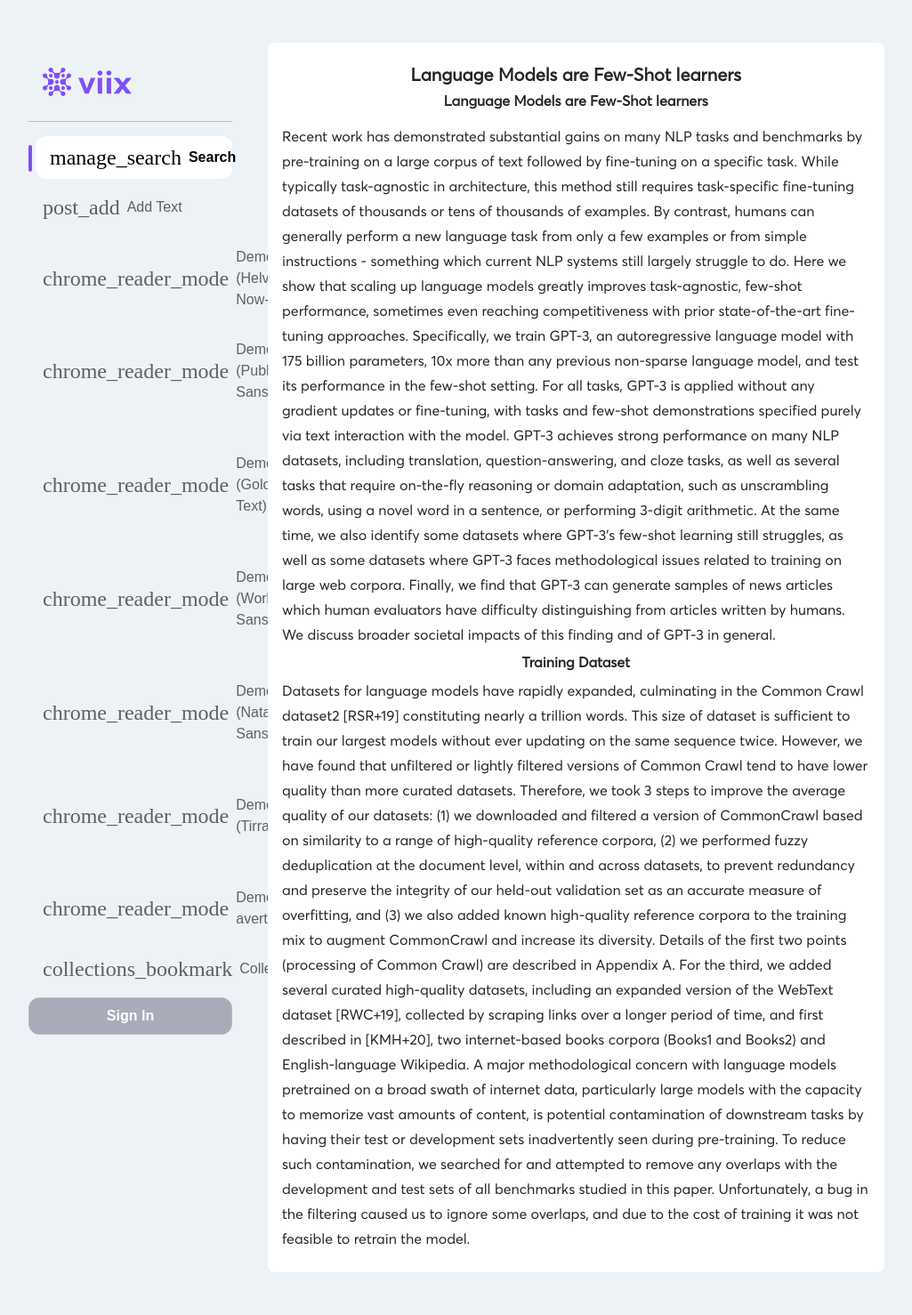
After one commit to diixo/viix-ai, a Django app: page /demo-a in a window 1280 px wide. The commit adds this page. Shown: the whole page at 89% size, without its empty margins (66-1091 px from the left). Run offline with Django 5.2, Linux system fonts and the light colour scheme; some libraries are stand-ins or nearby versions; some web fonts are replaced.

Commit message:
Added demo-a.html: initial commit for averta.

```diff
--- a/core/app_main/templates/app_main/base.html
+++ b/core/app_main/templates/app_main/base.html
@@ -167,6 +167,12 @@
                                         Demo-12 (Tirra)
                                     </a>
                                 </li>
+                                <li class="nav-item pb-2">
+                                    <a href="{% url 'app_main:demo-a' %}" class="nav-link">
+                                        <span class="material-icons">chrome_reader_mode</span>
+                                        Demo-averta
+                                    </a>
+                                </li>
 
                                 <li class="nav-item pb-2">
                                     <a href="{% url 'app_main:demo-fonts' %}" class="nav-link">
--- /dev/null
+++ b/core/app_main/templates/app_main/demo-a.html
@@ -0,0 +1,53 @@
+
+{% extends "app_main/base.html" %}
+
+{% block meta %}
+<title>Demo fonts</title>
+<meta property="og:title" content="Scheduler">
+<meta name="description" content="Scheduler">
+<meta property="og:description" content="Scheduler">
+{% endblock %}
+
+{% block content %}
+
+<div class="col-md-10 col-12 demo-averta bg-white px-3 py-4 rounded-3">
+
+<h5 class="fw-bold text-center" style="font-family: 'Averta';">Language Models are Few-Shot learners</h5>
+
+<h6 class="fw-bold mb-3 text-center" style="font-family: 'Averta';">Language Models are Few-Shot learners</h6>
+
+
+Recent work has demonstrated substantial gains on many NLP tasks and benchmarks by pre-training on a large corpus of text followed by fine-tuning on a specific task.
+While typically task-agnostic in architecture, this method still requires task-specific fine-tuning datasets of thousands or tens of thousands of examples.
+By contrast, humans can generally perform a new language task from only a few examples or from simple instructions - something which current NLP systems still largely struggle to do.
+Here we show that scaling up language models greatly improves task-agnostic, few-shot performance, sometimes even reaching competitiveness with prior state-of-the-art fine-tuning approaches.
+Specifically, we train GPT-3, an autoregressive language model with 175 billion parameters, 10x more than any previous non-sparse language model, and test its performance in the few-shot setting.
+For all tasks, GPT-3 is applied without any gradient updates or fine-tuning, with tasks and few-shot demonstrations specified purely via text interaction with the model.
+GPT-3 achieves strong performance on many NLP datasets, including translation, question-answering, and cloze tasks, as well as several tasks
+that require on-the-fly reasoning or domain adaptation, such as unscrambling words, using a novel word in a sentence, or performing 3-digit arithmetic.
+At the same time, we also identify some datasets where GPT-3's few-shot learning still struggles, as well as some datasets where GPT-3 faces methodological issues related to training on large web corpora.
+Finally, we find that GPT-3 can generate samples of news articles which human evaluators have difficulty distinguishing from articles written by humans. We discuss broader societal impacts of this finding and of GPT-3 in general.
+
+
+<h6 class="fw-bold text-center m-2" style="font-family: 'Averta';">Training Dataset</h6>
+
+Datasets for language models have rapidly expanded, culminating in the Common Crawl dataset2
+[RSR+19] constituting nearly a trillion words. This size of dataset is sufficient to train our largest models without ever updating on the same
+sequence twice. However, we have found that unfiltered or lightly filtered versions of Common Crawl tend to have
+lower quality than more curated datasets. Therefore, we took 3 steps to improve the average quality of our datasets:
+(1) we downloaded and filtered a version of CommonCrawl based on similarity to a range of high-quality reference
+corpora, (2) we performed fuzzy deduplication at the document level, within and across datasets, to prevent redundancy
+and preserve the integrity of our held-out validation set as an accurate measure of overfitting, and (3) we also added
+known high-quality reference corpora to the training mix to augment CommonCrawl and increase its diversity.
+Details of the first two points (processing of Common Crawl) are described in Appendix A. For the third, we added
+several curated high-quality datasets, including an expanded version of the WebText dataset [RWC+19], collected
+by scraping links over a longer period of time, and first described in [KMH+20], two internet-based books corpora
+(Books1 and Books2) and English-language Wikipedia. A major methodological concern with language models pretrained on a broad swath of internet data, particularly large
+models with the capacity to memorize vast amounts of content, is potential contamination of downstream tasks by
+having their test or development sets inadvertently seen during pre-training. To reduce such contamination, we searched
+for and attempted to remove any overlaps with the development and test sets of all benchmarks studied in this paper.
+Unfortunately, a bug in the filtering caused us to ignore some overlaps, and due to the cost of training it was not feasible
+to retrain the model.
+</div>
+
+{% endblock %}
--- a/core/app_main/urls.py
+++ b/core/app_main/urls.py
@@ -25,4 +25,5 @@ urlpatterns = [
     path("demo-10", views.demo_10, name="demo-10"),
     path("demo-11", views.demo_11, name="demo-11"),
     path("demo-12", views.demo_12, name="demo-12"),
+    path("demo-a", views.demo_a, name="demo-a"),
 ]
--- a/core/app_main/views.py
+++ b/core/app_main/views.py
@@ -85,6 +85,11 @@ def demo_12(request):
         "title": "Demo fonts: Tirra",
         "description": "Tirra"})
 
+def demo_a(request):
+    return render(request, "app_main/demo-a.html", context={
+        "title": "Demo fonts: Tirra",
+        "description": "Tirra"})
+
 def ai_search(request):
     api = viix_api.get_api()
     result = None
```
